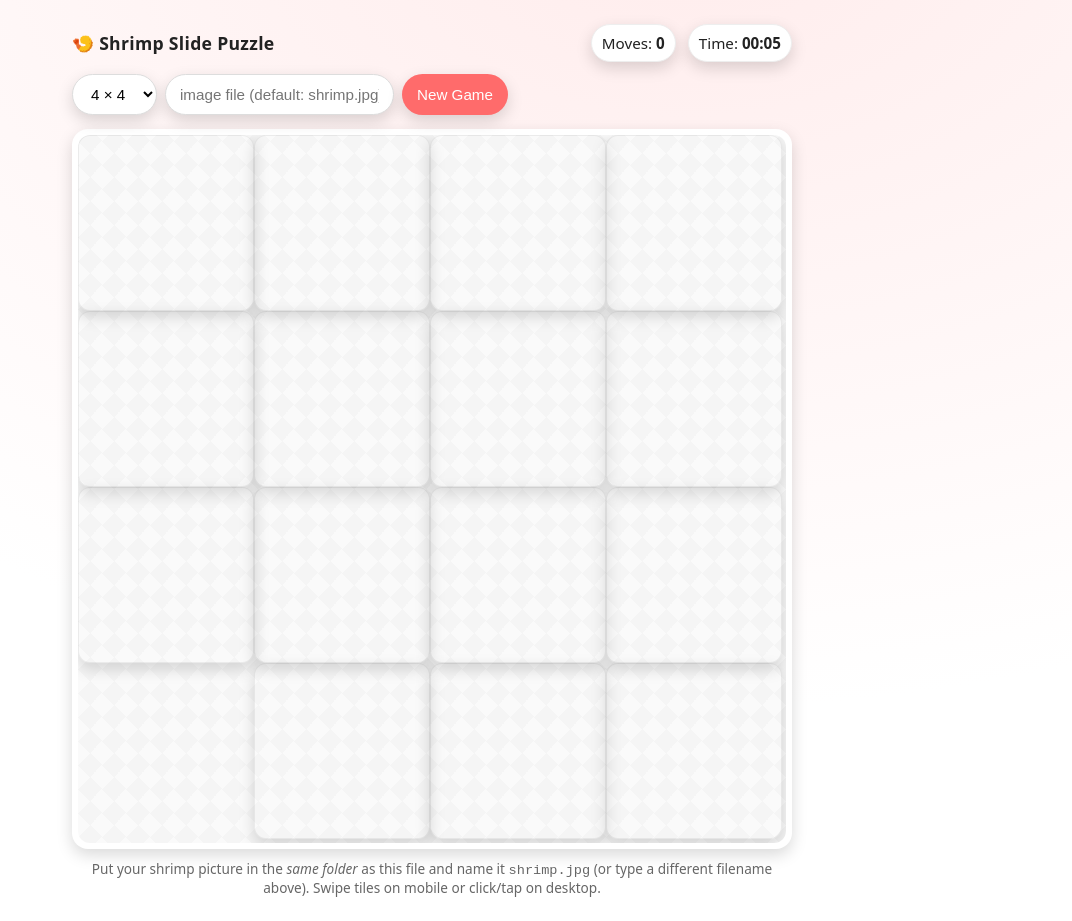
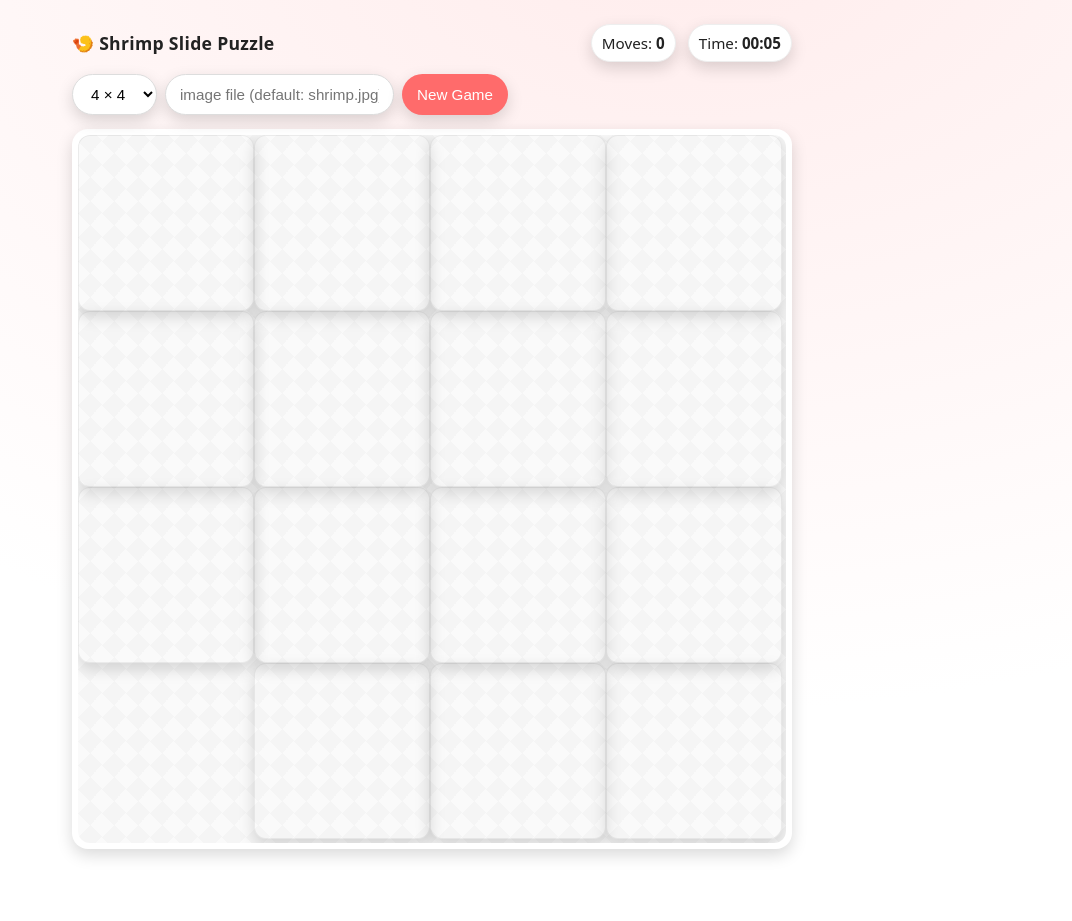
Before and after one commit to BigFuad/Anoma-shrimp-puzzle, a plain HTML site: page index.html in a window 1280 px wide. Shown: the whole page, without its empty margins (208-1280 px from the left). After the commit the page ends 883 px from the top, so only its background shows below. Drawn offline with Linux system fonts and the light colour scheme.

Commit message:
Update index.html

```diff
--- a/index.html
+++ b/index.html
@@ -145,8 +145,6 @@
     </div>
 
     <div class="footnote">
-      Put your shrimp picture in the <em>same folder</em> as this file and name it <code>shrimp.jpg</code>
-      (or type a different filename above). Swipe tiles on mobile or click/tap on desktop.
     </div>
   </div>
 
```
